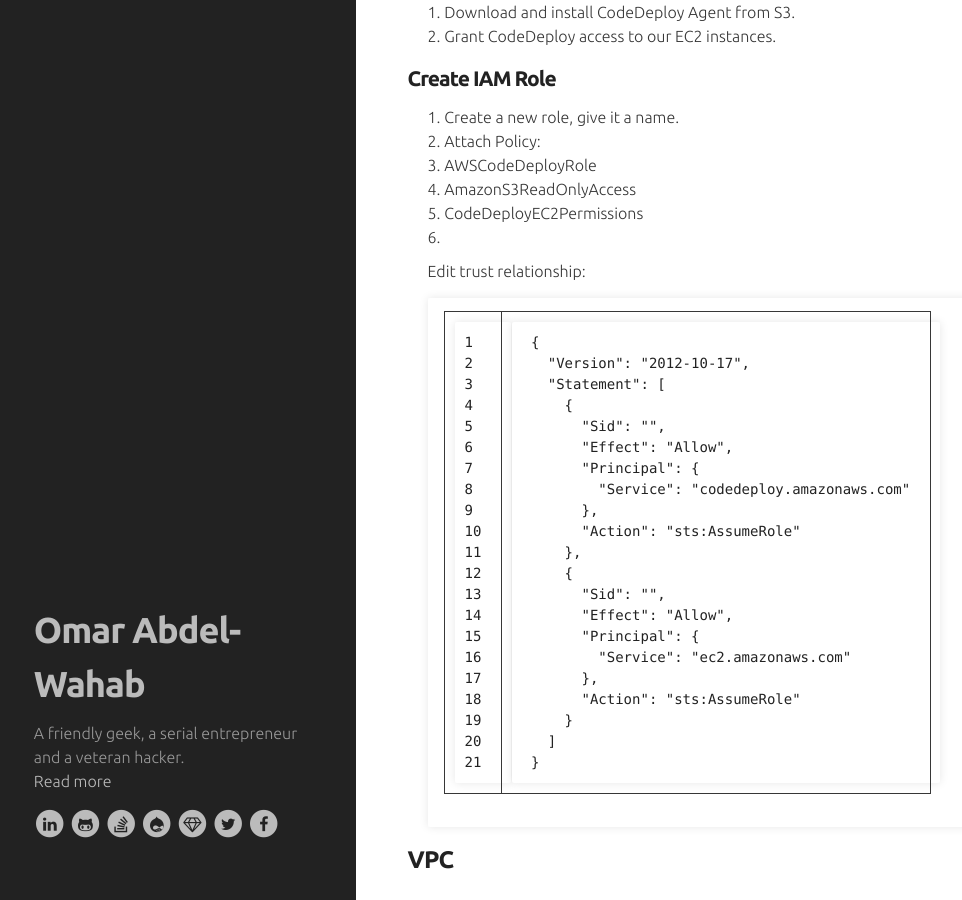
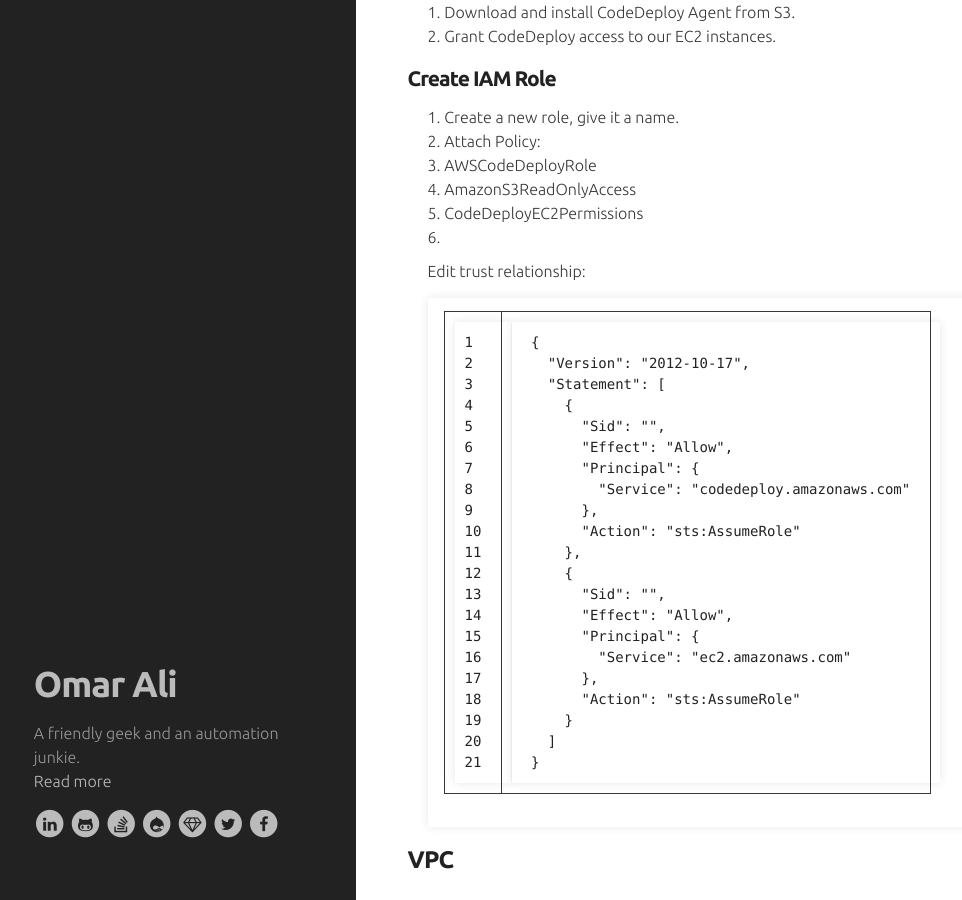
Before and after one commit to owahab/owahab.github.io, a Jekyll site: the page built from index.html, in a window 1280 px wide and 900 px high, scrolled down 355 px. Shown: the whole window, without its empty margins (2-964 px from the left). Built offline with Jekyll 4.4.1, drawn with Linux system fonts in a browser that asks for light colours; nearby versions of some CDN libraries.

Commit message:
Update name and about

```diff
--- a/_includes/header.html
+++ b/_includes/header.html
@@ -1,9 +1,9 @@
 <!-- HEADER -->
 <header>
   <div class="container">
-    <h1><a href="/">Omar Abdel-Wahab</a></h1>
+    <h1><a href="/">Omar Ali</a></h1>
     <p class="about">
-      A friendly geek, a serial entrepreneur and a veteran hacker.
+      A friendly geek and an automation junkie.
       <br /><a href="/me">Read more</a>
     </p>
     <p>
```
